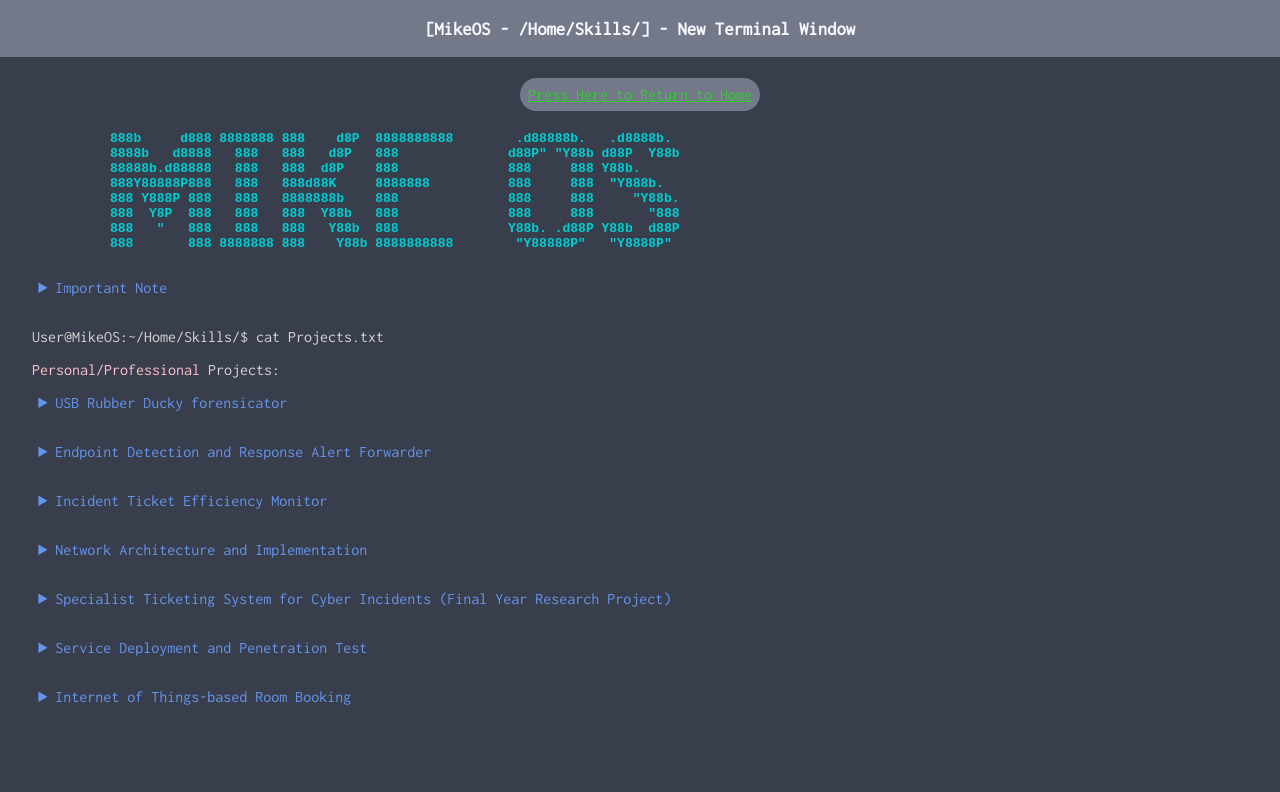
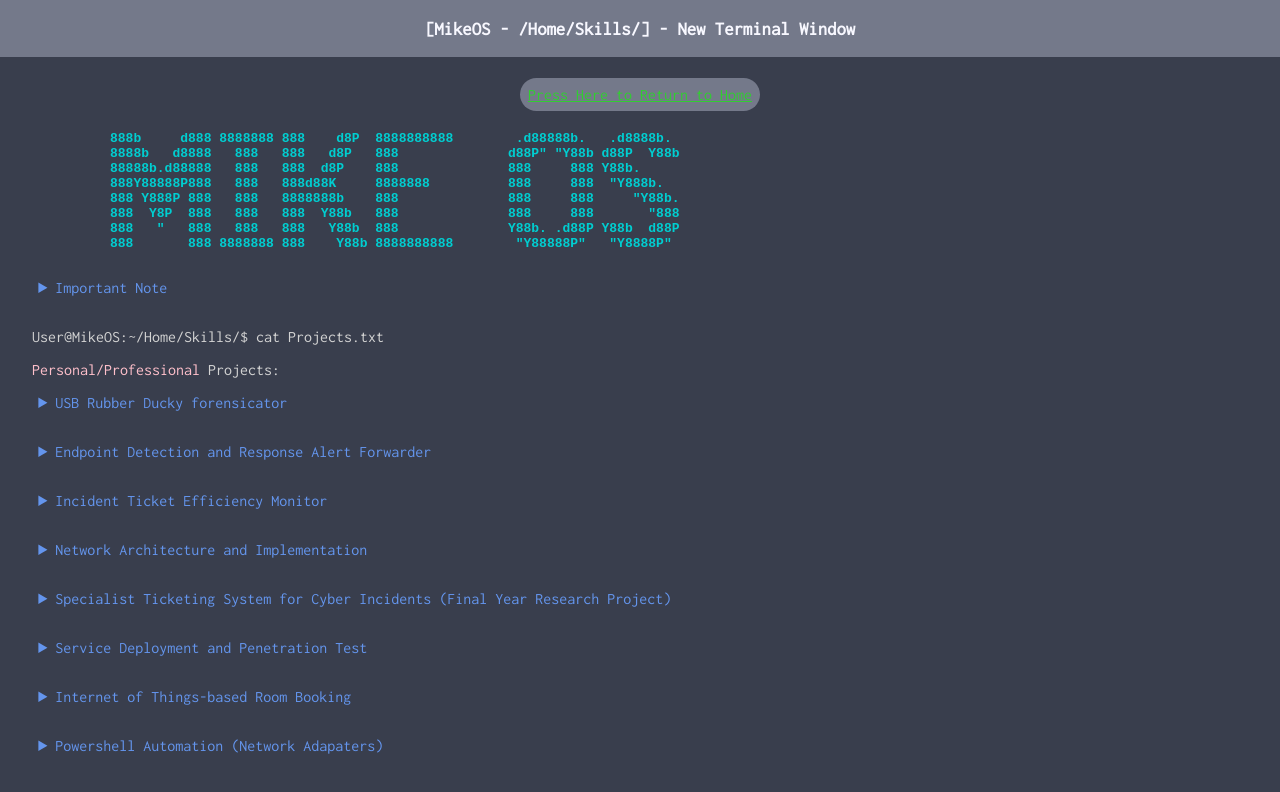
Before and after one commit to mweegram/mweegram.github.io, a plain HTML site: page Skills/Projects.html in a window 1280 px wide. Drawn offline with Linux system fonts and the light colour scheme.

Commit message:
Added Powershell auto proj

```diff
--- a/Skills/Projects.html
+++ b/Skills/Projects.html
@@ -49,4 +49,7 @@
         <details>
             <summary>Internet of Things-based Room Booking</summary>
         </details>
+        <details>
+            <summary>Powershell Automation (Network Adapaters)</summary>
+        </details>
       </body>
```
